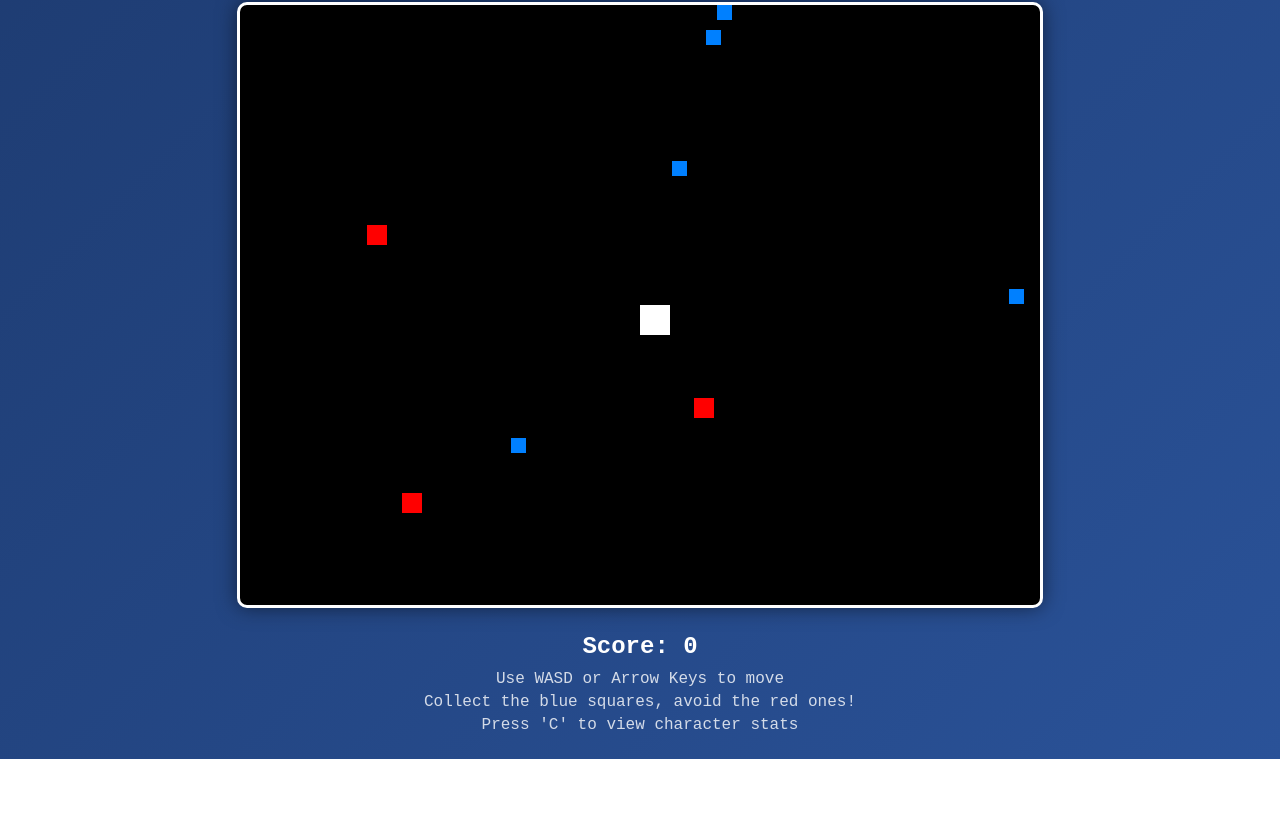
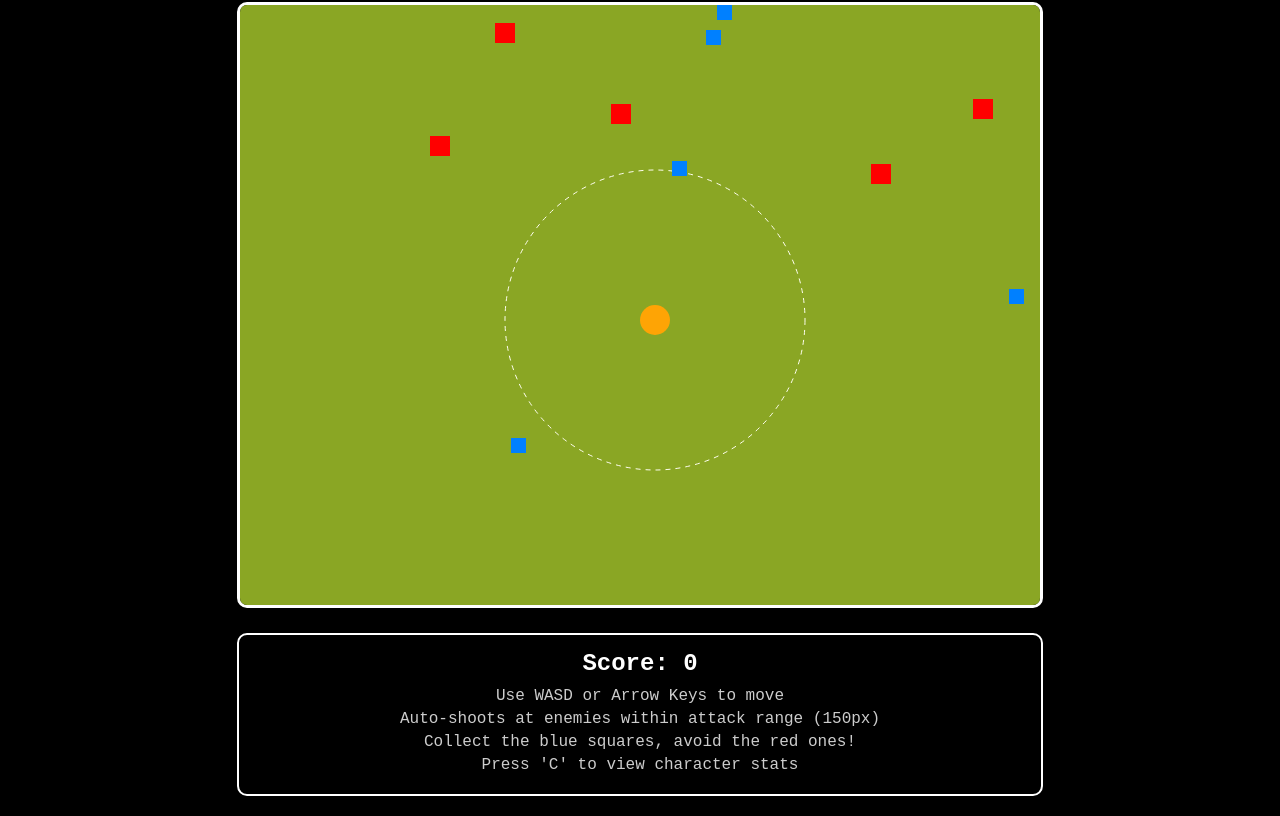
Before and after one commit to supersun17/Numbers-Game, a plain HTML site: page index.html in a window 1280 px wide. Shown: the part 83-899 px from the top of the page. Before the commit the page ends 842 px from the top, so only its background shows below. Drawn offline with Linux system fonts and the light colour scheme.

Commit message:
Attack range, Bullet, Background

```diff
--- a/game.js
+++ b/game.js
@@ -15,20 +15,22 @@ class PixelGame {
             width: 30,
             height: 30,
             speed: 5,
-            color: '#ffffff',
+            color: '#FEA405',
             stats: {
                 totalHealth: 100,
                 currentHealth: 100,
                 attackPower: 25,
-                attackSpeed: 1.5,
-                attackRange: 50,
+                attackSpeed: 0.5,
+                attackRange: 150,
                 criticalHitChance: 15,
                 criticalHitDamage: 200
-            }
+            },
+            lastShotTime: 0
         };
 
         this.collectibles = [];
         this.enemies = [];
+        this.bullets = [];
         this.score = 0;
         this.keys = {};
 
@@ -81,14 +83,14 @@ class PixelGame {
     }
 
     spawnEnemies() {
-        for (let i = 0; i < 3; i++) {
+        for (let i = 0; i < 5; i++) {
             this.enemies.push({
                 x: Math.random() * (this.canvas.width - 20),
-                y: Math.random() * (this.canvas.height - 20),
+                y: Math.random() * (this.canvas.height / 3 - 20),
                 width: 20,
                 height: 20,
-                speedX: (Math.random() - 0.5) * 4,
-                speedY: (Math.random() - 0.5) * 4,
+                speedX: 0,
+                speedY: 0,
                 color: '#ff0000'
             });
         }
@@ -107,19 +109,96 @@ class PixelGame {
         if (this.keys['s'] || this.keys['ArrowDown']) {
             this.player.y = Math.min(this.canvas.height - this.player.height, this.player.y + this.player.speed);
         }
+
+        this.handleAutoShooting();
+    }
+
+    handleAutoShooting() {
+        const currentTime = Date.now();
+        const attackInterval = 1000 / this.player.stats.attackSpeed;
+
+        if (currentTime - this.player.lastShotTime >= attackInterval) {
+            const target = this.findClosestTarget();
+            if (target) {
+                const dx = target.x + target.width / 2 - (this.player.x + this.player.width / 2);
+                const dy = target.y + target.height / 2 - (this.player.y + this.player.height / 2);
+                const distance = Math.sqrt(dx * dx + dy * dy);
+
+                if (distance <= this.player.stats.attackRange) {
+                    const directionX = dx / distance;
+                    const directionY = dy / distance;
+
+                    this.bullets.push({
+                        x: this.player.x + this.player.width / 2,
+                        y: this.player.y + this.player.height / 2,
+                        width: 2,
+                        height: 2,
+                        speed: 1,
+                        directionX: directionX,
+                        directionY: directionY,
+                        damage: this.player.stats.attackPower,
+                        color: '#ffffff'
+                    });
+                    this.player.lastShotTime = currentTime;
+                }
+            }
+        }
+    }
+
+    findClosestTarget() {
+        const allTargets = [...this.enemies];
+        let closestTarget = null;
+        let closestDistance = Infinity;
+
+        const playerCenterX = this.player.x + this.player.width / 2;
+        const playerCenterY = this.player.y + this.player.height / 2;
+
+        allTargets.forEach(target => {
+            const targetCenterX = target.x + target.width / 2;
+            const targetCenterY = target.y + target.height / 2;
+            const distance = Math.sqrt(
+                Math.pow(targetCenterX - playerCenterX, 2) +
+                Math.pow(targetCenterY - playerCenterY, 2)
+            );
+
+            if (distance < closestDistance && distance <= this.player.stats.attackRange) {
+                closestDistance = distance;
+                closestTarget = target;
+            }
+        });
+
+        return closestTarget;
     }
 
     updateEnemies() {
-        this.enemies.forEach(enemy => {
-            enemy.x += enemy.speedX;
-            enemy.y += enemy.speedY;
+        // Enemies are now stationary
+    }
 
-            if (enemy.x <= 0 || enemy.x >= this.canvas.width - enemy.width) {
-                enemy.speedX *= -1;
-            }
-            if (enemy.y <= 0 || enemy.y >= this.canvas.height - enemy.height) {
-                enemy.speedY *= -1;
-            }
+    updateBullets() {
+        this.bullets = this.bullets.filter(bullet => {
+            bullet.x += bullet.directionX * bullet.speed;
+            bullet.y += bullet.directionY * bullet.speed;
+
+            return bullet.x >= 0 && bullet.x <= this.canvas.width &&
+                   bullet.y >= 0 && bullet.y <= this.canvas.height;
+        });
+    }
+
+    checkBulletCollisions() {
+        this.bullets = this.bullets.filter(bullet => {
+            let bulletHit = false;
+
+            this.enemies = this.enemies.filter(enemy => {
+                if (this.isColliding(bullet, enemy)) {
+                    bulletHit = true;
+                    this.score += 5;
+                    this.updateScore();
+                    return false;
+                }
+                return true;
+            });
+
+            return !bulletHit;
         });
     }
 
@@ -188,12 +267,32 @@ class PixelGame {
         this.ctx.fillRect(Math.floor(x), Math.floor(y), width, height);
     }
 
+    drawCircle(x, y, radius, color) {
+        this.ctx.fillStyle = color;
+        this.ctx.beginPath();
+        this.ctx.arc(x, y, radius, 0, 2 * Math.PI);
+        this.ctx.fill();
+    }
+
     render() {
         this.ctx.clearRect(0, 0, this.canvas.width, this.canvas.height);
 
+        // Set background color
+        this.ctx.fillStyle = '#8AA624';
+        this.ctx.fillRect(0, 0, this.canvas.width, this.canvas.height);
+
         this.ctx.imageSmoothingEnabled = false;
 
-        this.drawPixelRect(this.player.x, this.player.y, this.player.width, this.player.height, this.player.color);
+        // Draw attack range circle
+        this.drawAttackRange();
+
+        // Draw player as filled circle
+        this.drawCircle(
+            this.player.x + this.player.width / 2,
+            this.player.y + this.player.height / 2,
+            this.player.width / 2,
+            this.player.color
+        );
 
         this.collectibles.forEach(collectible => {
             this.drawPixelRect(collectible.x, collectible.y, collectible.width, collectible.height, collectible.color);
@@ -202,11 +301,31 @@ class PixelGame {
         this.enemies.forEach(enemy => {
             this.drawPixelRect(enemy.x, enemy.y, enemy.width, enemy.height, enemy.color);
         });
+
+        this.bullets.forEach(bullet => {
+            this.drawPixelRect(bullet.x, bullet.y, bullet.width, bullet.height, bullet.color);
+        });
+    }
+
+    drawAttackRange() {
+        const centerX = this.player.x + this.player.width / 2;
+        const centerY = this.player.y + this.player.height / 2;
+        const radius = this.player.stats.attackRange;
+
+        this.ctx.strokeStyle = '#FFFFF0';
+        this.ctx.lineWidth = 1;
+        this.ctx.setLineDash([5, 5]);
+        this.ctx.beginPath();
+        this.ctx.arc(centerX, centerY, radius, 0, 2 * Math.PI);
+        this.ctx.stroke();
+        this.ctx.setLineDash([]);
     }
 
     gameLoop() {
         this.handleInput();
         this.updateEnemies();
+        this.updateBullets();
+        this.checkBulletCollisions();
         this.checkCollisions();
         this.render();
 
--- a/index.html
+++ b/index.html
@@ -14,6 +14,7 @@
             <div class="score">Score: <span id="score">0</span></div>
             <div class="controls">
                 <p>Use WASD or Arrow Keys to move</p>
+                <p>Auto-shoots at enemies within attack range (150px)</p>
                 <p>Collect the blue squares, avoid the red ones!</p>
                 <p>Press 'C' to view character stats</p>
             </div>
--- a/styles.css
+++ b/styles.css
@@ -6,7 +6,7 @@
 
 body {
     font-family: 'Courier New', monospace;
-    background: linear-gradient(135deg, #1e3c72, #2a5298);
+    background: #000000;
     color: white;
     min-height: 100vh;
     display: flex;
@@ -17,6 +17,7 @@ body {
 .game-container {
     text-align: center;
     padding: 20px;
+    background-color: #000000;
 }
 
 h1 {
@@ -36,6 +37,10 @@ h1 {
 
 .game-info {
     margin-top: 20px;
+    background-color: #000000;
+    padding: 15px;
+    border-radius: 10px;
+    border: 2px solid #ffffff;
 }
 
 .score {
@@ -65,7 +70,7 @@ h1 {
 }
 
 .stats-content {
-    background: linear-gradient(135deg, #1e3c72, #2a5298);
+    background: #000000;
     margin: 10% auto;
     padding: 30px;
     border: 2px solid #fff;
```
